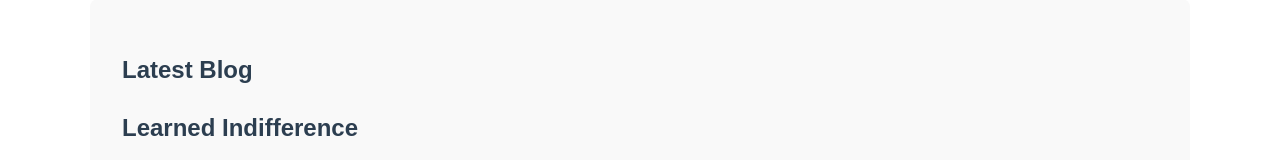
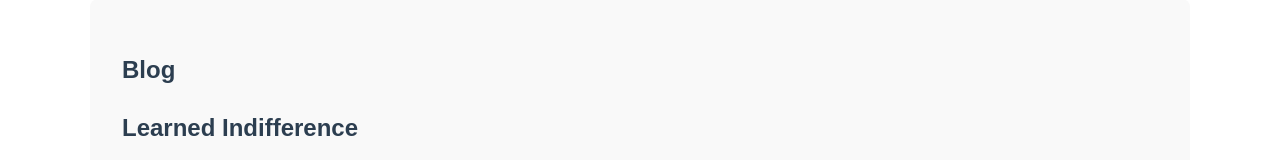
Before and after one commit to anshumanIISc/letsunderstandindia, a plain HTML site: page index.html in a window 1280 px wide. Shown: the part 1228-1388 px from the top of the page. Drawn offline with Linux system fonts and the light colour scheme.

Commit message:
Update index.html

```diff
--- a/index.html
+++ b/index.html
@@ -148,7 +148,7 @@
 
         <!-- Blog Section -->
         <section class="blog">
-            <h2>Latest Blog</h2>
+            <h2>Blog</h2>
             <p></p>
             <h2>Learned Indifference</h2>
             <p>
```
